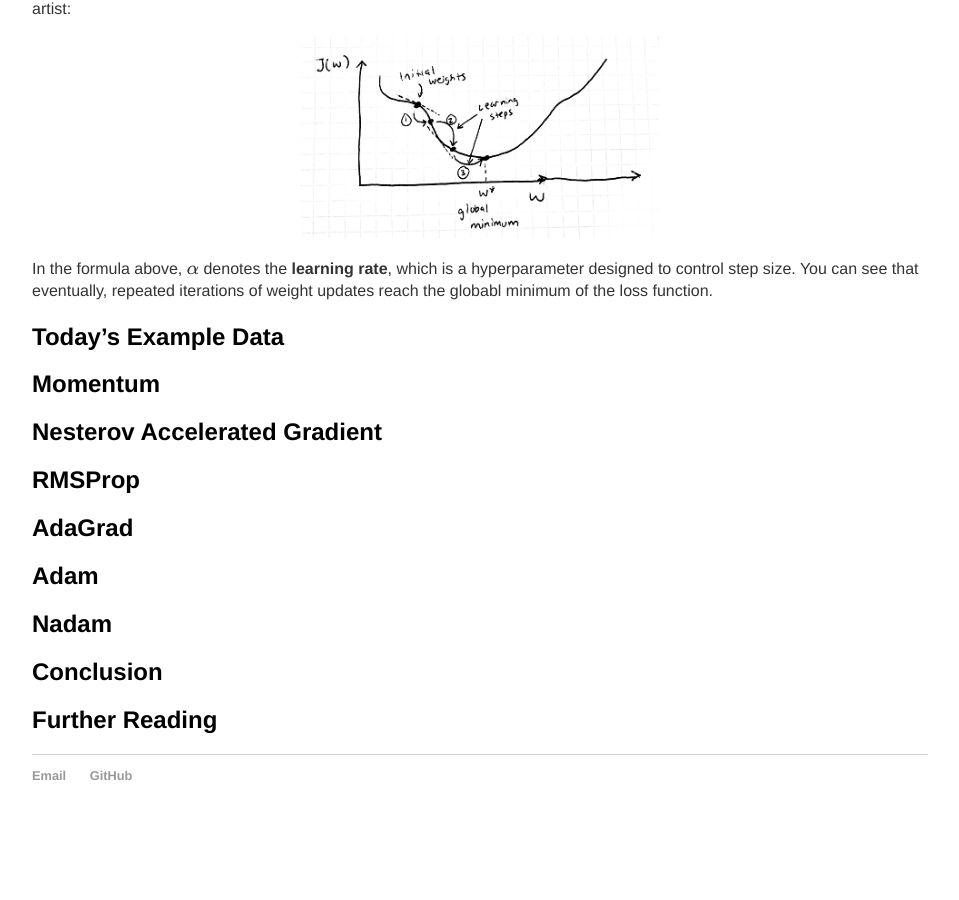
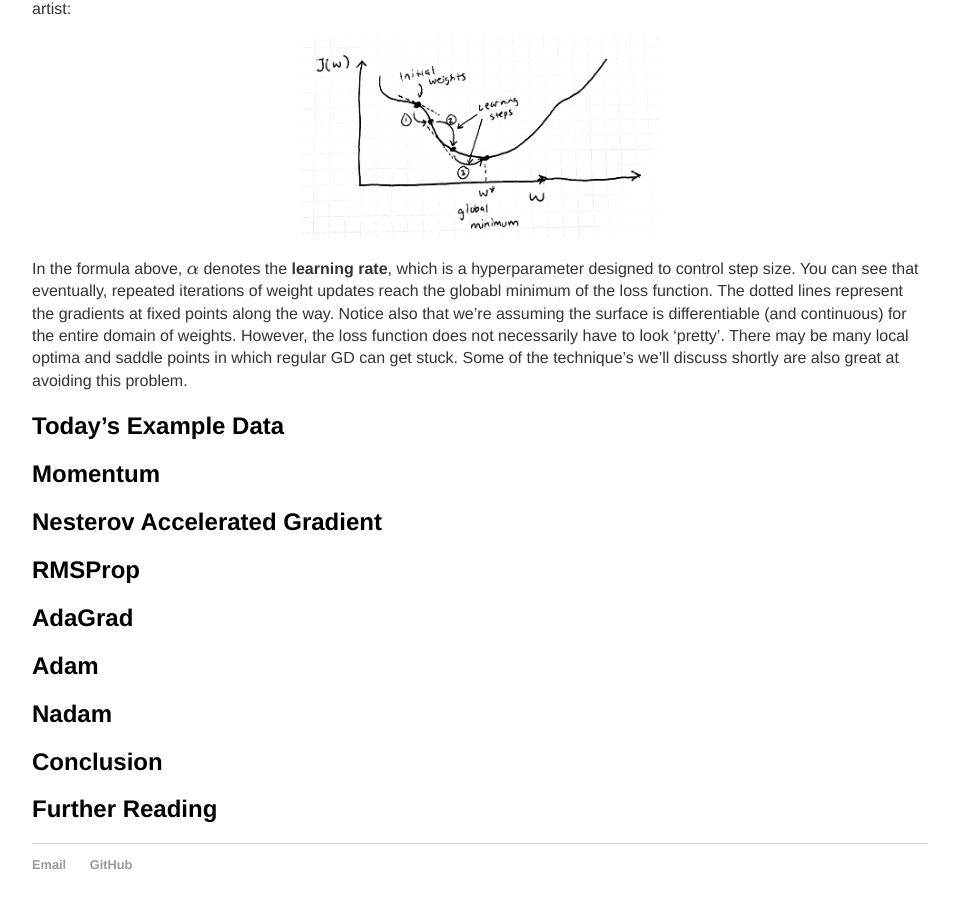
Before and after one commit to 12mre1/12mre1.github.io, a Jekyll site: the page built from _posts/2021-06-15-Optimizing-Deep-Neural-Nets-with-Tensorflow.md, in a window 1280 px wide and 900 px high, scrolled down 1253 px. Shown: the whole window, without its empty margins (160-1119 px from the left). Built offline with Jekyll 4.4.1, drawn with Linux system fonts in a browser that asks for light colours; formulas are drawn with MathJax 3; before the commit the page ends 2096 px from its top, so only the background shows below that.

Commit message:
update optimizer post

```diff
--- a/_posts/2021-06-15-Optimizing-Deep-Neural-Nets-with-Tensorflow.md
+++ b/_posts/2021-06-15-Optimizing-Deep-Neural-Nets-with-Tensorflow.md
@@ -13,12 +13,12 @@ Most of today's state-of-the-art machine learning models are some kind of deep n
 - Pretraining (particularly in the NLP setting)
 
 I encourage you to experiment with as many of these hyperparameters as possible to see what works best. However in this post, I'm going to talk about one of the biggest ways to improve training time: the __optimizer__. Most deep learning frameworks (and indeed many non-neural modelling solutions) use some version of __Gradient Descent__ as the default optimizer. While this is an excellent way to generate optimal weights in your network, researchers have in the past decade or so, come up with a variety of clever ways to modify this procedure to ensure faster and smoother convergence than is typically found in SGD. Specifically, I'm going to walk you through the following alternative procedures:
-- 1. Momentum
-- 2. Nesterov Accelerated Gradient
-- 3. RMSProp
-- 4. AdaGrad
-- 5. Adam
-- 6. Nadam
+1. Momentum
+2. Nesterov Accelerated Gradient
+3. RMSProp
+4. AdaGrad
+5. Adam
+6. Nadam
 
 We'll discuss how each of these is computed, as well as the intuition behind them. Then we'll train a fixed model, and use __tensorboard__ to visualize the convergence of the weights, so you can see the differences. If you've never used (or heard of) tensorboard, don't worry. I'll explain it in more detail a bit later.
 
@@ -34,7 +34,7 @@ Where \\( w \\) typically denotes the weight matrix. Doing this for a number of
 
 <center><img src="/img/sgd.png" width = "40%" alt = "SGD"></center>
 
-In the formula above, \\( \alpha \\) denotes the __learning rate__, which is a hyperparameter designed to control step size. You can see that eventually, repeated iterations of weight updates reach the globabl minimum of the loss function.
+In the formula above, \\( \alpha \\) denotes the __learning rate__, which is a hyperparameter designed to control step size. You can see that eventually, repeated iterations of weight updates reach the globabl minimum of the loss function. The dotted lines represent the gradients at fixed points along the way. Notice also that we're assuming the surface is differentiable (and continuous) for the entire domain of weights. However, the loss function does not necessarily have to look 'pretty'. There may be many local optima and saddle points in which regular GD can get stuck. Some of the technique's we'll discuss shortly are also great at avoiding this problem.
 
 ## Today's Example Data
 
```
